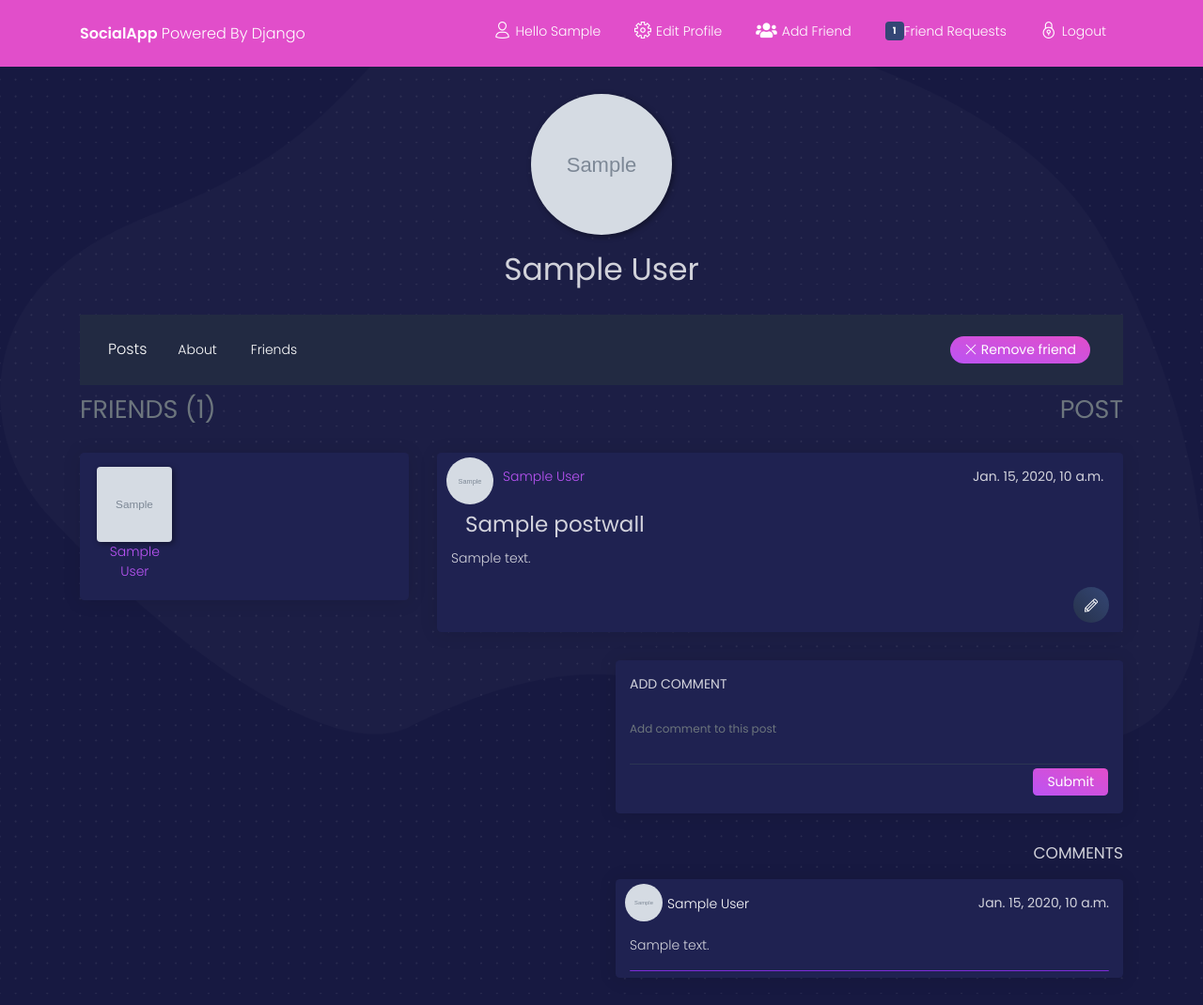
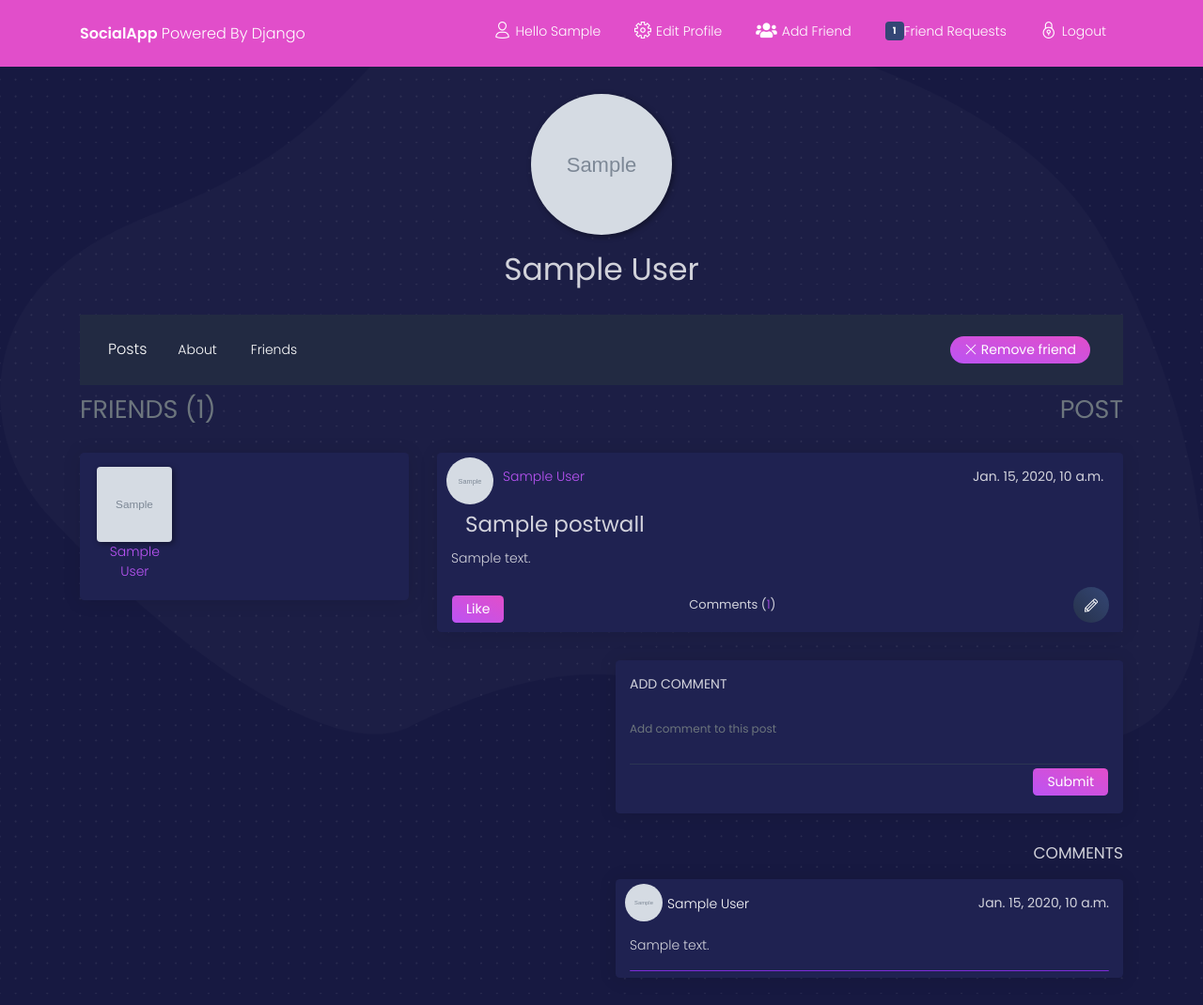
Before and after one commit to kami2/socialapp, a Django app: page /post/1/ in a window 1280 px wide. Shown: the top 1070 px of the page at 94% size. Run offline with Django 3.2, Linux system fonts and the light colour scheme; a user stored in the database is signed in; tables that the repository leaves empty hold one stand-in row (values such as "Sample post"); grey boxes marked "Sample" are stand-in pictures; some libraries are stand-ins or nearby versions.

Commit message:
For review only

```diff
--- a/ubek/models.py
+++ b/ubek/models.py
@@ -19,6 +19,7 @@ class Profile(models.Model):
     def __str__(self):
         return str(self.user)
 
+
 @receiver(post_save, sender=User)
 def create_user_profile(sender, instance, created, **kwargs):
     if created:
@@ -34,9 +35,11 @@ class PostWall(models.Model):
     title = models.CharField(max_length=160)
     text = models.TextField()
     pub_date = models.DateTimeField(auto_now=True)
+    like_post = models.ManyToManyField(User, related_name='liked')
 
     def __str__(self):
         return str(self.title)
+
 
 class CommentPost(models.Model):
     post = models.ForeignKey(PostWall, on_delete=models.CASCADE, related_name='comment')
@@ -47,6 +50,7 @@ class CommentPost(models.Model):
     def __str__(self):
         return str(self.post)
 
+
 class Friend_Request(models.Model):
     from_user = models.ForeignKey(User, related_name='from_user', on_delete=models.CASCADE)
     to_user = models.ForeignKey(User, related_name='to_user', on_delete=models.CASCADE)
--- a/ubek/templates/ubek/profile/post_detail.html
+++ b/ubek/templates/ubek/profile/post_detail.html
@@ -77,8 +77,20 @@
           <p>{{ posts.text }}</p>
         </div>
 
-          {% if posts.user == request.user and show_profile == request.user %}
+
         <div class="row" style="margin-right: 0px; margin-bottom: 5px;">
+            <div class="col" style="margin-left: 15px; margin-top: 5px;">
+                <form method="POST" action="{% url 'like post' posts.id %}">
+                    {% csrf_token %}
+                    {% if like is False %}
+                    <button type="submit" name="postID" value="{{ posts.id }}" class="btn btn-primary btn-sm">unLike</button>
+                    {% else %}
+                    <button type="submit" name="postID" value="{{ posts.id }}" class="btn btn-primary btn-sm">Like</button>
+                    {% endif %}
+                </form>
+            </div>
+            <div class="col" style="margin-left: 15px; margin-top: 5px;"><p><h5>Comments (<a href="{% url 'post detail' posts.id %}">{{ posts.comment.count }}</a>)</h5></p></div>
+            {% if posts.user == request.user and show_profile == request.user %}
             <div class="col" align="right">
             <div class="btn-group">
             <button type="button" class="btn btn-default btn-icon dropdown-toggle btn-round" data-toggle="dropdown" aria-haspopup="true" aria-expanded="false">
@@ -92,8 +104,9 @@
             </div>
             </div>
             </div>
+            {% endif %}
         </div>
-        {% endif %}
+
 
 
 
--- a/ubek/templates/ubek/profile/profile.html
+++ b/ubek/templates/ubek/profile/profile.html
@@ -64,8 +64,8 @@
 
 
 
-         {% if posts_order %}
-         <div class="row">
+         {% if page_obj %}
+         <div class="row" style="margin-bottom: -20px; margin-top: -20px">
             <div class="col text-right"><h2 class="text-muted">POSTS</h2></div>
          </div>
          {% endif %}
--- a/ubek/urls.py
+++ b/ubek/urls.py
@@ -20,6 +20,7 @@ urlpatterns = [
     path('editprofile/', views.editprofile, name='editprofile'),
     path('delete_post/<int:requestID>/', views.delete_post, name='delete post'),
     path('post/<int:postID>/', views.post_detail, name='post detail'),
+    path('like/<int:postID>/', views.like_post, name='like post'),
 
 
     path('profile/<int:profileID>/', views.profile_page, name='profile page'),
--- a/ubek/views.py
+++ b/ubek/views.py
@@ -4,7 +4,8 @@ from django.core.paginator import Paginator, EmptyPage, PageNotAnInteger
 from django.contrib.auth import authenticate, logout, login, get_user_model
 from .models import Friend_Request, User, PostWall, CommentPost
 from django.contrib import messages
-from django.http import HttpResponse
+from django.urls import reverse
+from django.http import HttpResponseRedirect, HttpResponse
 from .forms import CreateUserForm, EditProfile, EditUserForm, PostForm, EditPostForm, CommentForm
 
 @login_required(login_url='login')
@@ -186,6 +187,8 @@ def post_detail(request, postID):
         return redirect('home')
 
     commentform = CommentForm()
+    like = bool(posts.like_post.filter(id=request.user.id))
+    print (like)
     comments = CommentPost.objects.filter(post = postID)
     my_friend_requests = Friend_Request.objects.filter(to_user=request.user).count()
     all_friend_requests = Friend_Request.objects.filter(to_user=request.user).first()
@@ -214,6 +217,7 @@ def post_detail(request, postID):
             return redirect('post detail', posts.id)
 
     content = {
+        'like ' : like,
         'commentform' : commentform,
         'comments' : comments,
         'show_profile' : show_profile,
@@ -277,6 +281,20 @@ def profile_about(request, profileID):
 
     return render(request, 'ubek/profile/profile_about.html', content)
 
+
+
+@login_required(login_url='login')
+def like_post(request, postID):
+    if request.method == 'POST':
+        post = PostWall.objects.get(id=postID)
+        if post.like_post.filter(id=request.user.id).exists():
+            post.like_post.remove(request.user)
+            messages.info(request, 'post unliked')
+            return redirect('post detail', post.id)
+        else:
+            post.like_post.add(request.user)
+            messages.info(request, 'post liked')
+            return redirect('post detail', post.id)
 
 
 @login_required(login_url='login')
```
Also changed, not shown: ubek/migrations/0018_auto_20210614_2141.py (added), ubek/migrations/0019_auto_20210614_2159.py (added), ubek/migrations/0020_auto_20210614_2232.py (added).
